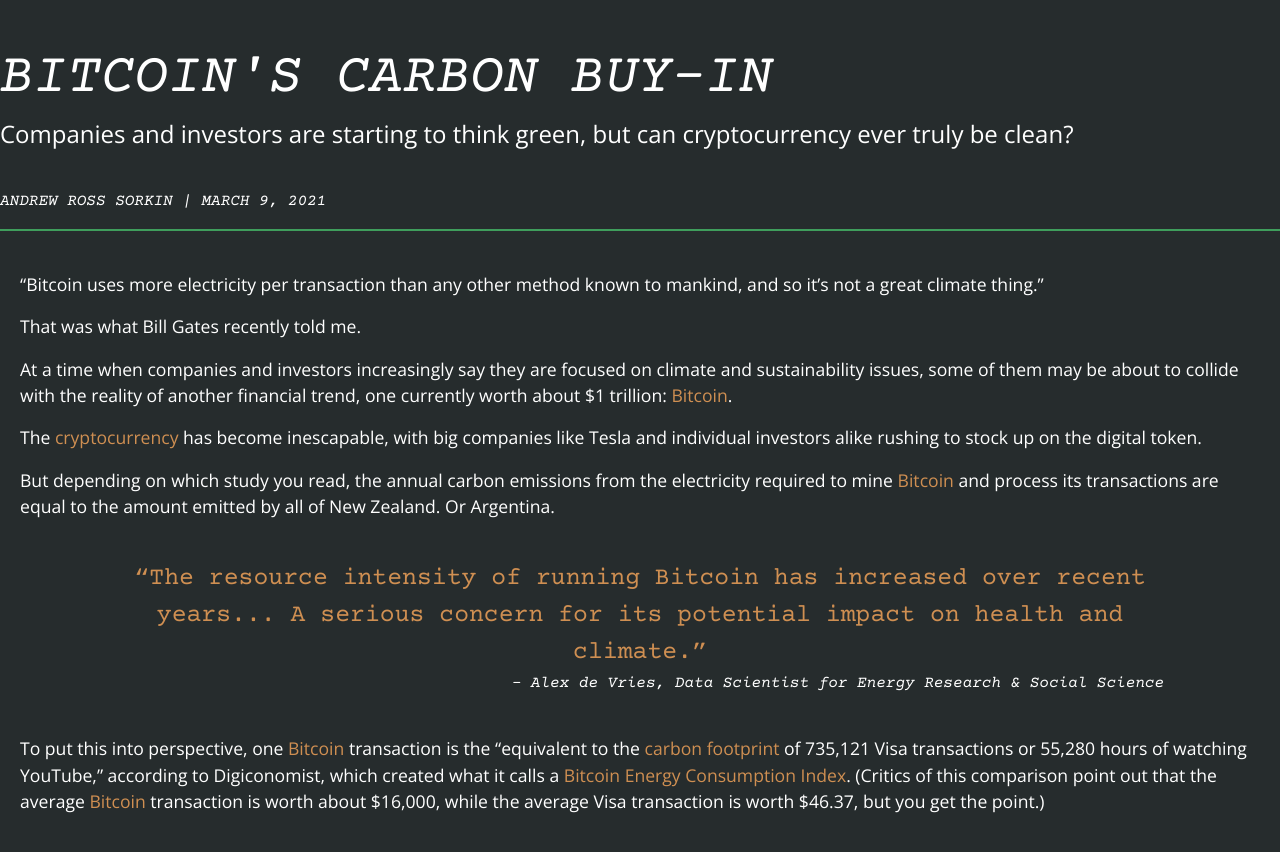
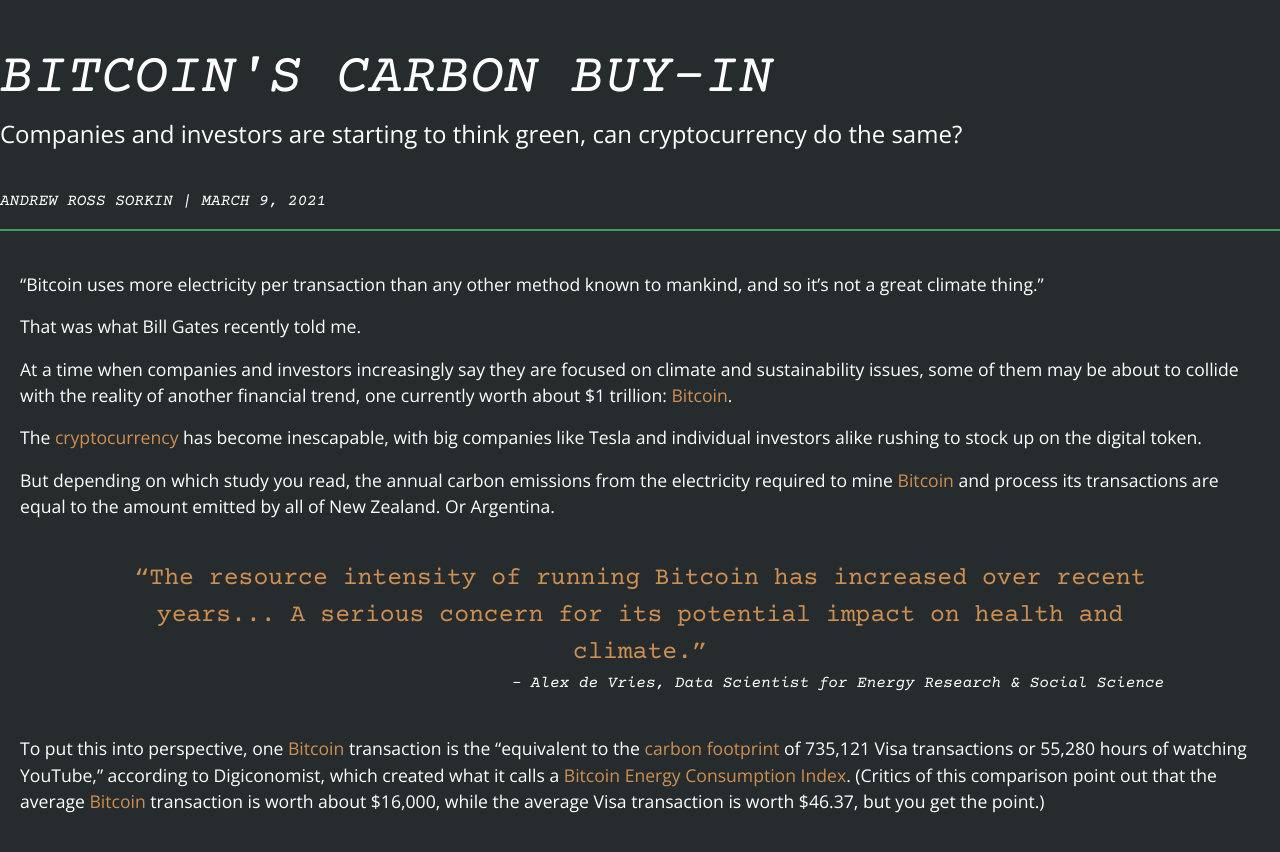
Before and after one commit to Sindellah/Jaime-Breeden-JOUR352, a plain HTML site: page final/index.html in a window 1280 px wide. Shown: the part 1070-1922 px from the top of the page. Drawn offline with nearby package versions, Linux system fonts and the light colour scheme; grey boxes are pictures that could not be loaded.

Commit message:
Update index.html

```diff
--- a/final/index.html
+++ b/final/index.html
@@ -55,7 +55,7 @@
 	<div id="container">
 		<div class="caption">A Bitcoin farm before and after the heat from its own machines burned it to the ground.<br>(Photos by Nermin Hajdarbegovic | CoinDesk)</div><br><br>
 		<h1 id="headline">BITCOIN'S CARBON BUY-IN</h1>
-		<h2 id="subhead">Companies and investors are starting to think green, but can cryptocurrency ever truly be clean?</h2>
+		<h2 id="subhead">Companies and investors are starting to think green, can cryptocurrency do the same?</h2>
 		<div id="byline">
 		ANDREW ROSS SORKIN | MARCH 9, 2021
 		</div>
```
